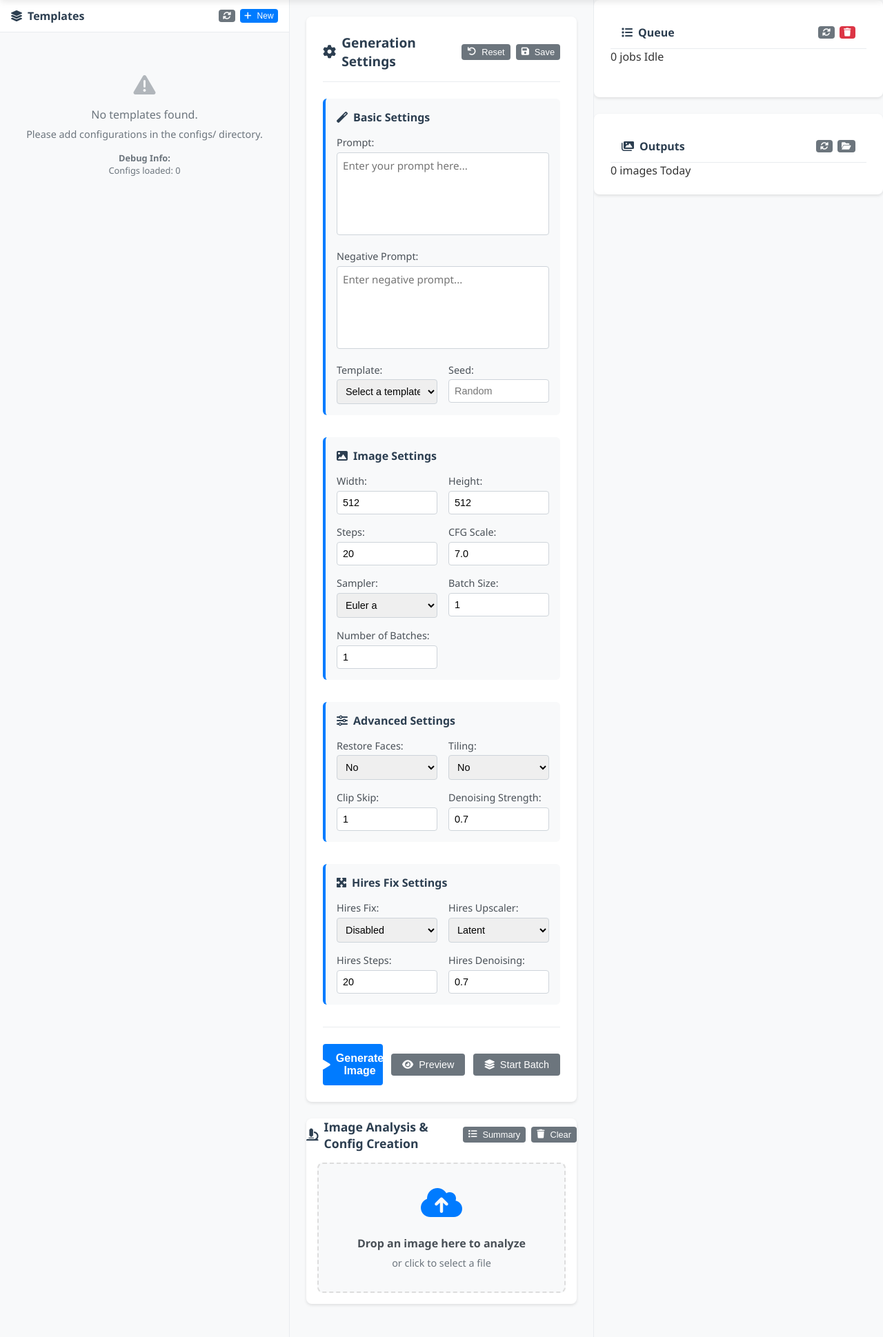
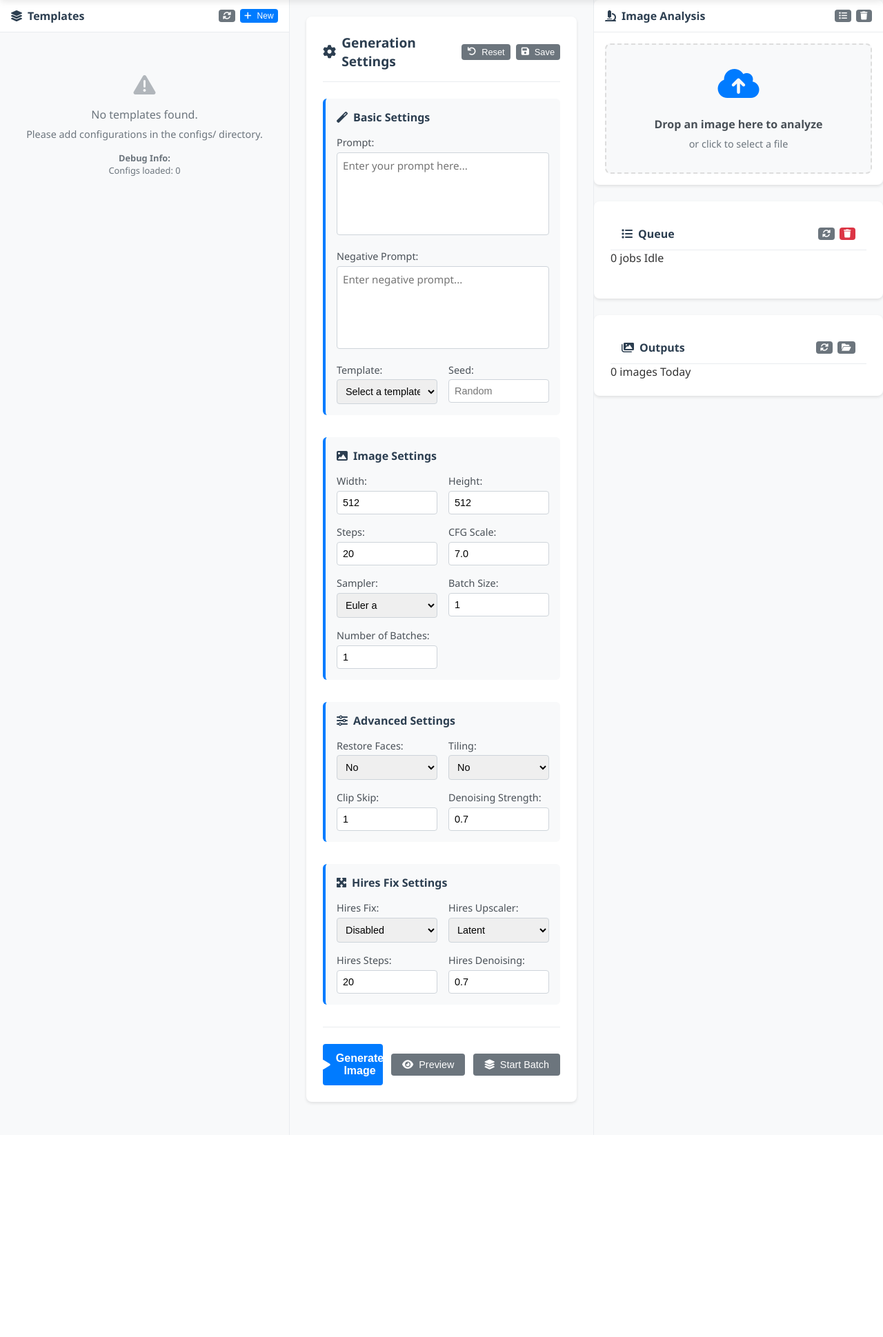
Before and after one commit to jbone3311/forge_api_tool, a Flask app: template web_dashboard/templates/dashboard.html in a window 1280 px wide. Shown: the part 55-1994 px from the top of the page at 69% size. After the commit the page ends 1701 px from the top, so only its background shows below. Run offline with Flask 3, Linux system fonts and the light colour scheme; the template is opened without the code that fills it, so the values that code supplies are empty; some libraries are stand-ins or nearby versions.

Commit message:
Move image analysis above queue and fix template selection. Auto-populate settings when image is dropped. Fix boolean field handling in template selection and analysis population.

```diff
--- a/web_dashboard/static/js/dashboard.js
+++ b/web_dashboard/static/js/dashboard.js
@@ -339,14 +339,20 @@ function selectTemplate(configName) {
                 document.getElementById('batch-size-input').value = config.generation_settings?.batch_size || 1;
                 document.getElementById('num-batches').value = config.generation_settings?.num_batches || 1;
 
-                // Advanced Settings
-                document.getElementById('restore-faces-input').value = config.generation_settings?.restore_faces || false;
-                document.getElementById('tiling-input').value = config.generation_settings?.tiling || false;
+                // Advanced Settings - handle boolean values properly
+                const restoreFaces = config.generation_settings?.restore_faces;
+                document.getElementById('restore-faces-input').value = restoreFaces === true ? 'true' : 'false';
+
+                const tiling = config.generation_settings?.tiling;
+                document.getElementById('tiling-input').value = tiling === true ? 'true' : 'false';
+
                 document.getElementById('clip-skip-input').value = config.generation_settings?.clip_skip || 1;
                 document.getElementById('denoising-strength-input').value = config.generation_settings?.denoising_strength || 0.7;
 
-                // Hires Fix Settings
-                document.getElementById('hires-fix-input').value = config.generation_settings?.hires_fix || false;
+                // Hires Fix Settings - handle boolean values properly
+                const hiresFix = config.generation_settings?.hires_fix;
+                document.getElementById('hires-fix-input').value = hiresFix === true ? 'true' : 'false';
+
                 document.getElementById('hires-upscaler-input').value = config.generation_settings?.hires_upscaler || 'Latent';
                 document.getElementById('hires-steps-input').value = config.generation_settings?.hires_steps || 20;
                 document.getElementById('hires-denoising-input').value = config.generation_settings?.hires_denoising || 0.7;
@@ -1582,7 +1588,12 @@ function analyzeImage(imageData) {
         displayAnalysisResults(data);
         updateAnalysisSelector();
 
-        updateNotification(`Image analysis completed (${analyzedImages.length} total)`, 'success');
+        // Automatically populate settings from analysis
+        setTimeout(() => {
+            populateSettingsFromAnalysis();
+        }, 500);
+
+        updateNotification(`Image analysis completed and settings populated!`, 'success');
     })
     .catch(error => {
         console.error('Error analyzing image:', error);
@@ -1997,7 +2008,7 @@ function populateSettingsFromAnalysis() {
     }
 
     if (hiresDenoisingInput) {
-        hiresDenoisingInput.value = params.hires_denoising || 0.5;
+        hiresDenoisingInput.value = params.hires_denoising || 0.7;
     }
 
     // Show success notification
@@ -3433,7 +3444,7 @@ function populateSettingsFromAnalysis() {
     populateField('hires-fix-input', params.hires_fix ? 'Yes' : 'No');
     populateField('hires-upscaler-input', params.hires_upscaler || 'Latent');
     populateField('hires-steps-input', params.hires_steps || 20);
-    populateField('hires-denoising-input', params.hires_denoising || 0.5);
+    populateField('hires-denoising-input', params.hires_denoising || 0.7);
 
     updateNotification('Settings populated from analysis!', 'success');
 
@@ -3486,7 +3497,7 @@ function createConfigFromAnalysis() {
             hires_fix: params.hires_fix || false,
             hires_upscaler: params.hires_upscaler || 'Latent',
             hires_steps: params.hires_steps || 20,
-            hires_denoising: params.hires_denoising || 0.5
+            hires_denoising: params.hires_denoising || 0.7
         },
         model_settings: {
             checkpoint: params.model || '',
--- a/web_dashboard/templates/dashboard.html
+++ b/web_dashboard/templates/dashboard.html
@@ -347,17 +347,22 @@
                         </button>
                     </div>
                 </div>
+            </section>
+
+            <!-- Right Sidebar - Queue & Outputs -->
+            <aside class="sidebar queue-sidebar resizable">
+                <div class="sidebar-resizer" id="queue-resizer"></div>
 
                 <!-- Image Analysis Section -->
                 <div class="image-analysis-section">
-                    <div class="section-header">
-                        <h3><i class="fas fa-microscope"></i> Image Analysis & Config Creation</h3>
-                        <div class="section-actions">
+                    <div class="sidebar-header">
+                        <h2><i class="fas fa-microscope"></i> Image Analysis</h2>
+                        <div class="sidebar-actions">
                             <button class="btn btn-sm btn-info" onclick="showAnalysisSummary()" title="Show Analysis Summary">
-                                <i class="fas fa-list"></i> Summary
+                                <i class="fas fa-list"></i>
                             </button>
-                            <button class="btn btn-sm btn-secondary" onclick="clearImageAnalysis()">
-                                <i class="fas fa-trash"></i> Clear
+                            <button class="btn btn-sm btn-secondary" onclick="clearImageAnalysis()" title="Clear Analysis">
+                                <i class="fas fa-trash"></i>
                             </button>
                         </div>
                     </div>
@@ -385,11 +390,6 @@
                         </div>
                     </div>
                 </div>
-            </section>
-
-            <!-- Right Sidebar - Queue & Outputs -->
-            <aside class="sidebar queue-sidebar resizable">
-                <div class="sidebar-resizer" id="queue-resizer"></div>
 
                 <!-- Queue Section -->
                 <div class="queue-section">
```
